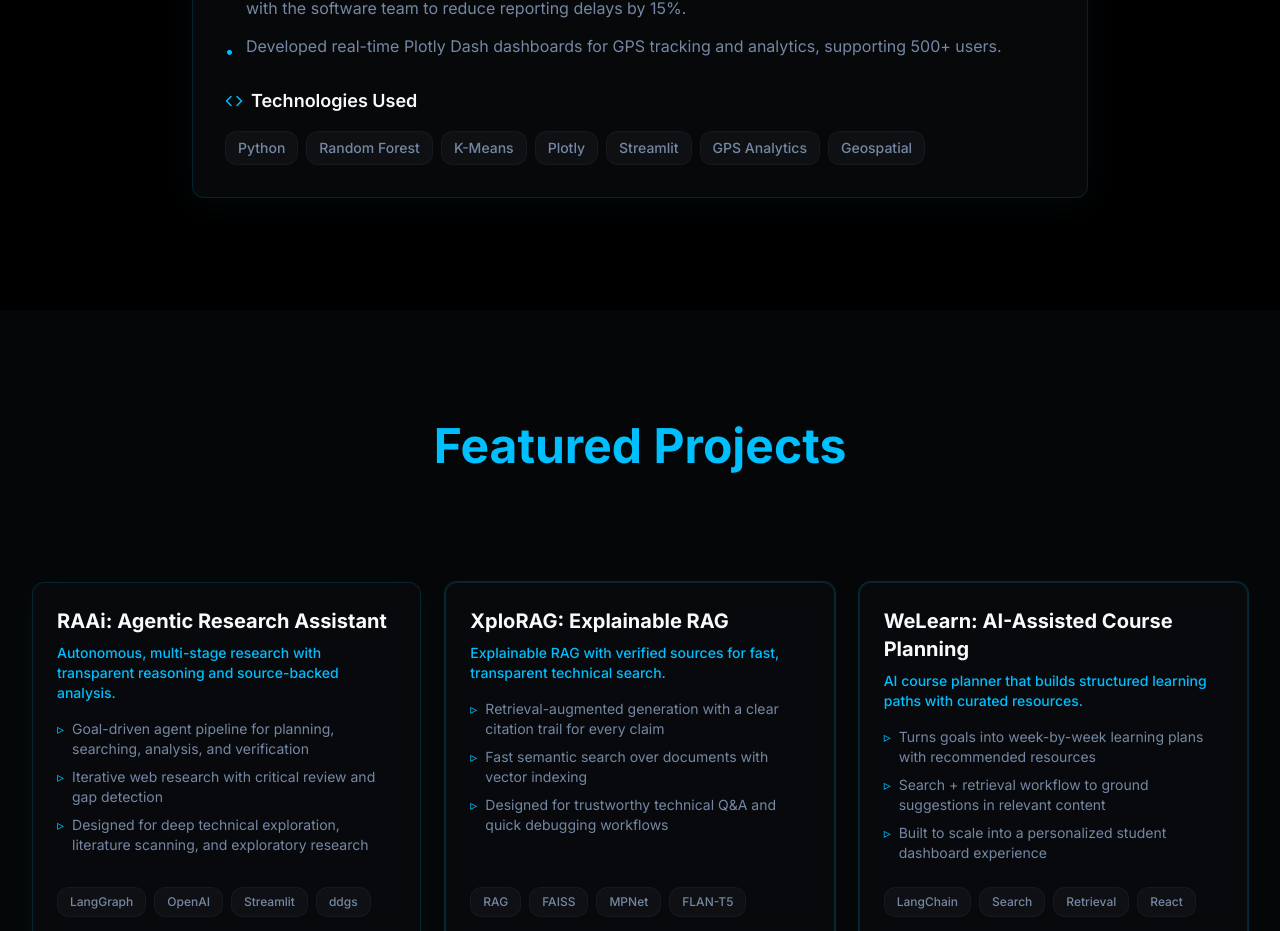
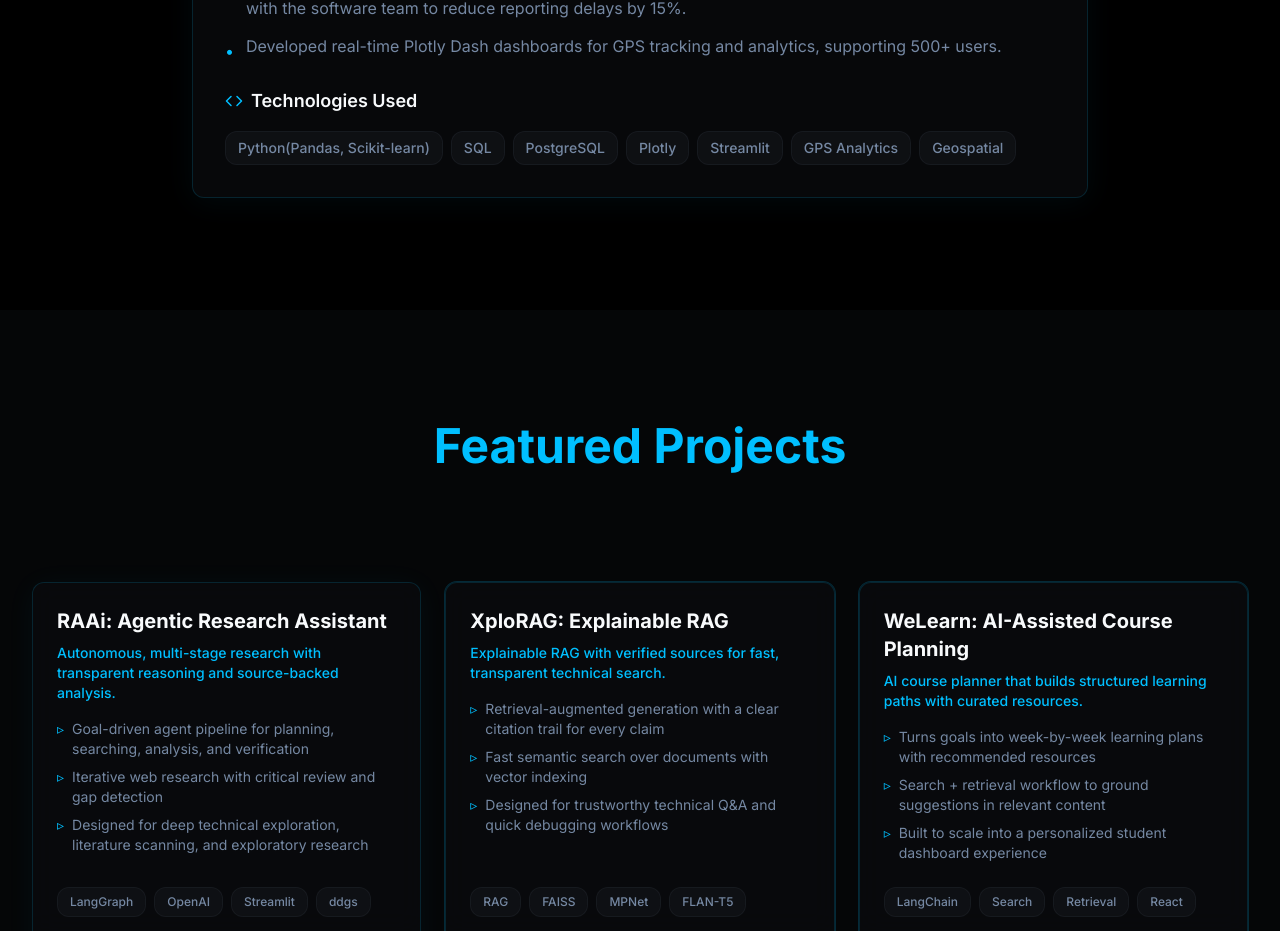
Before and after one commit to sunny-arch-82/sunny-arch-82.github.io, a React (Vite) app: page / in a window 1280 px wide. Shown: the part 4020-4951 px from the top of the page. Built offline with nearby package versions, Linux system fonts and the light colour scheme; the HTML template or start-up script is replaced by a standard one.

Commit message:
Update experience

```diff
--- a/src/data/portfolioData.ts
+++ b/src/data/portfolioData.ts
@@ -85,7 +85,7 @@ export const portfolioData = {
         "Identified increased GPS latency in remote regions, contributing to tracking disruptions, in collaboration with the software team to reduce reporting delays by 15%.",
         "Developed real-time Plotly Dash dashboards for GPS tracking and analytics, supporting 500+ users."
       ],
-      techStack: ["Python", "Random Forest", "K-Means", "Plotly", "Streamlit", "GPS Analytics", "Geospatial"]
+      techStack: ["Python(Pandas, Scikit-learn)", "SQL", "PostgreSQL", "Plotly", "Streamlit", "GPS Analytics", "Geospatial"]
     }
   ],
 
```
